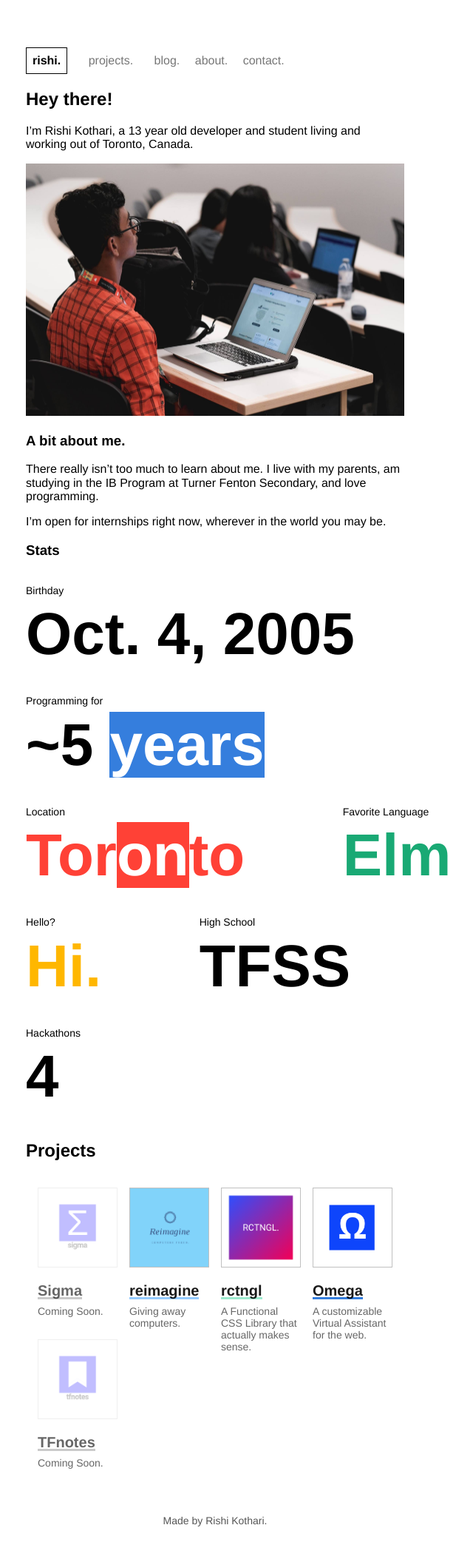
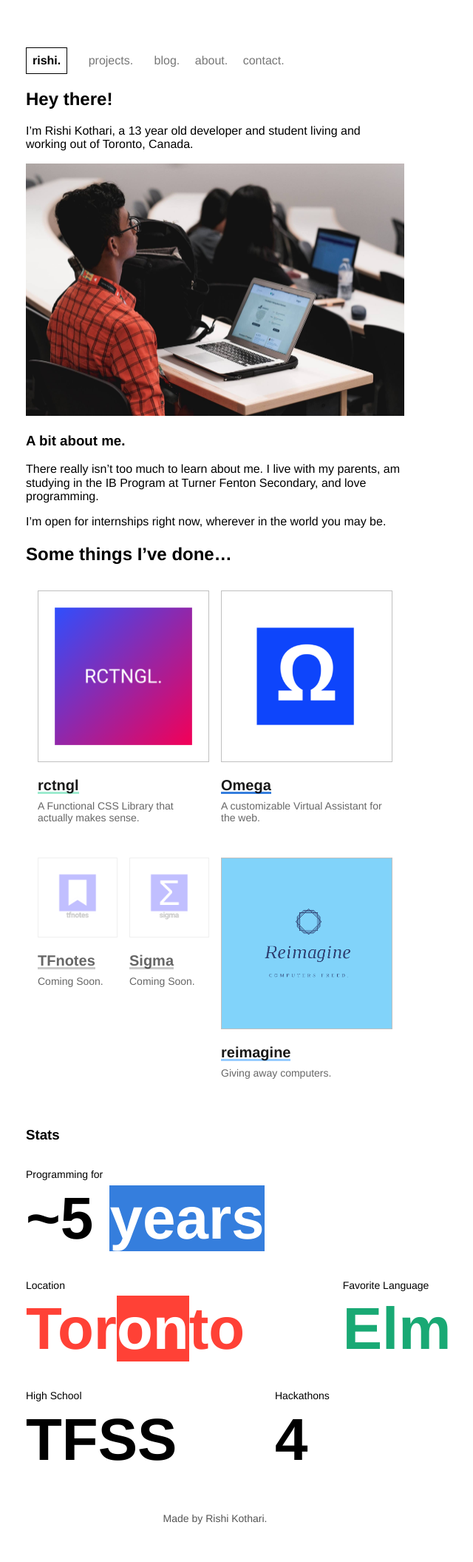
Before and after one commit to rishiosaur/rishiosaur.github.io, a Jekyll site: the page built from index.md, in a window 1280 px wide. Shown: the whole page at 74% size, without its empty margins (349-989 px from the left). Built offline with Jekyll 4.4.1, drawn with Linux system fonts in a browser that asks for light colours.

Commit message:
Redesign

```diff
--- a/_layouts/default.html
+++ b/_layouts/default.html
@@ -49,12 +49,9 @@
       background-size: 4px 50px;
 	}
 	.border-down {
-		background:
-        linear-gradient(to bottom, var(--theme) 0%,
-        var(--theme) 100%);
-      background-position: 0 105%;
-      background-repeat: repeat-x;
-      background-size: 4px 4px;
+		background: linear-gradient(to bottom, var(--theme) 0%,
+		var(--theme) 100%) repeat-x 0 105%;
+		background-size: 4px 4px;
       text-decoration: none;
       transition-timing-function: ease-in-out;
       transition: background-size .2s;;
--- a/_layouts/otherpage.html
+++ b/_layouts/otherpage.html
@@ -116,9 +116,11 @@ max-width:initial;
   <footer class="pv4 ph3 ph5-m ph6-l mid-gray lh-copy">
 
     <div class="tc pb3">
-      <a class="link black hover-blue ba pa2 b f6 f5-ns dib mr3" href="/" title="Home">rishi.</a>
+      <a class="link black hover-blue ba pa2 b f6 f5-ns dib mr3 offset" href="/" title="Home">rishi.</a>
       <a class="link gray hover-light-green pa2 f6 f5-ns dib mr3" href="/projects" title="Home">projects.</a>
       <a class="link gray hover-green    f6 f5-ns dib mr3" href="/blog" title="About">blog.</a>
+      <a class="link gray hover-light-purple f6 f5-ns dib mr3" href="/about" title="Store">about.</a>
+      <a class="link gray hover-light-blue f6 f5-ns dib" href="/contact" title="Contact">contact.</a>
     </div>
   </footer>
   <script src="https://unpkg.com/aos@next/dist/aos.js"></script>
--- a/_layouts/post.html
+++ b/_layouts/post.html
@@ -66,9 +66,11 @@
   <footer class="pv4 ph3 ph5-m ph6-l mid-gray lh-copy">
 
     <div class="tc pb3">
-      <a class="link black hover-blue ba pa2 b f6 f5-ns dib mr3" href="/" title="Home">rishi.</a>
+      <a class="link black hover-blue ba pa2 b f6 f5-ns dib mr3 offset" href="/" title="Home">rishi.</a>
       <a class="link gray hover-light-green pa2 f6 f5-ns dib mr3" href="/projects" title="Home">projects.</a>
       <a class="link gray hover-green    f6 f5-ns dib mr3" href="/blog" title="About">blog.</a>
+      <a class="link gray hover-light-purple f6 f5-ns dib mr3" href="/about" title="Store">about.</a>
+      <a class="link gray hover-light-blue f6 f5-ns dib" href="/contact" title="Contact">contact.</a>>
     </div>
   </footer>
 </body>
--- a/_layouts/project.html
+++ b/_layouts/project.html
@@ -98,9 +98,11 @@
   <footer class="pv4 ph3 ph5-m ph6-l mid-gray lh-copy">
 
     <div class="tc pb3">
-      <a class="link black hover-blue ba pa2 b f6 f5-ns dib mr3" href="/" title="Home">rishi.</a>
+      <a class="link black hover-blue ba pa2 b f6 f5-ns dib mr3 offset" href="/" title="Home">rishi.</a>
       <a class="link gray hover-light-green pa2 f6 f5-ns dib mr3" href="/projects" title="Home">projects.</a>
       <a class="link gray hover-green    f6 f5-ns dib mr3" href="/blog" title="About">blog.</a>
+      <a class="link gray hover-light-purple f6 f5-ns dib mr3" href="/about" title="Store">about.</a>
+      <a class="link gray hover-light-blue f6 f5-ns dib" href="/contact" title="Contact">contact.</a>
     </div>
   </footer>
 </body>
--- a/index.md
+++ b/index.md
@@ -30,49 +30,14 @@ If you have any trivial questions, have them answered here!
 
 I got into programming when I was around 8, and I fell in love with it. Solving problems has always been a **strength** of mine,
 {:/comment}
-### Stats
-{: data-aos="fade-in"}
-<article class="nr7-l" data-name="slab-stat-large">
-  <div class="cf">
-    <dl class="db dib-l w-auto-l lh-title mr6-l" data-aos="fade-in">
-      <dd class="f6 fw4 ml0">Birthday</dd>
-      <dd class="f2 f-subheadline-l fw6 ml0">Oct. 4, 2005</dd>
-    </dl>
-    <dl class="db dib-l w-auto-l lh-title mr6-l" data-aos="fade-up">
-      <dd class="f6 fw4 ml0">Programming for</dd>
-      <dd class="f2 f-subheadline-l fw6 ml0">~5 <span class="bg-blue white">years</span></dd>
-    </dl>
-    <dl class="db dib-l w-auto-l lh-title mr6-l" data-aos="zoom-in">
-      <dd class="f6 fw4 ml0">Location</dd>
-      <dd class="f2 f-subheadline-l fw6 ml0"><span class="red">Tor</span><span class="bg-red white">on</span><span class="red">to</span></dd>
-    </dl>
-    <dl class="db dib-l w-auto-l lh-title mr6-l" data-aos="fade-in">
-      <dd class="f6 fw4 ml0">Favorite Language</dd>
-      <dd class="f2 f-subheadline-l fw6 ml0  green">Elm</dd>
-    </dl>
-    <dl class="db dib-l w-auto-l lh-title mr6-l" data-aos="zoom-out">
-      <dd class="f6 fw4 ml0">Hello?</dd>
-      <dd class="f2 f-subheadline-l fw6 ml0 gold">Hi.</dd>
-    </dl>
-    <a class="link hover-blue pointer black" href="https://schools.peelschools.org/sec/turnerfenton/Pages/default.aspx"><dl class="db dib-l w-auto-l lh-title mr6-l" data-aos="fade-left">
-      <dd class="f6 fw4 ml0">High School</dd>
-      <dd class="f2 f-subheadline-l fw6 ml0">TFSS</dd>
-    </dl></a>
-    <dl class="db dib-l w-auto-l lh-title mr6-l" data-aos="zoom-in">
-      <dd class="f6 fw4 ml0">Hackathons</dd>
-      <dd class="f2 f-subheadline-l fw6 ml0">4</dd>
-    </dl>
-  </div>
-</article>
 
-## Projects
-{: data-aos="zoom-in"}
+## Some things I've done...
 <section class="cf w-100 pa2-ns">
   {% for project in site.projects %}
   {% if project.coming %}
-  <article class="fr w-100 w-50-m  w-25-ns pa2-ns" data-aos="fade-right">
+  <article class="fr w-100 w-50-m  w-25-ns pa2-ns" data-aos="zoom-in">
   {% else %}
-  <article class="fr w-100 w-50-m  w-25-ns pa2-ns pointer" data-aos="fade-right">
+  <article class="fr w-100 w-50-m  w-50-ns pa2-ns pointer" data-aos="zoom-in">
   {% endif %}
   {% unless project.coming %}
   <a href="{{ project.url }}" class="ph2 ph0-ns pb3 link db dim">
@@ -96,10 +61,10 @@ I got into programming when I was around 8, and I fell in love with it. Solving
     </div>
     {% endif %}
     {% if project.coming %}
-      <h3 class="f5 f4-ns mb0 black-60 border-down dib" data-aos="fade-left" style="--theme:#cacaca">{{ project.title }}</h3>
+      <h3 class="f5 f4-ns mb0 black-60 border-down dib" data-aos="zoom-in" style="--theme:#cacaca">{{ project.title }}</h3>
         <h3 class="f6 f5 fw4 mt2 black-60" data-aos="fade-right">Coming Soon.</h3>
     {% else %}
-      <h3 class="f5 f4-ns mb0 black-90 border-down dib" data-aos="fade-left" style="--theme:{{project.theme}}">{{ project.title }}</h3>
+      <h3 class="f5 f4-ns mb0 black-90 border-down dib" data-aos="zoom-in" style="--theme:{{project.theme}}">{{ project.title }}</h3>
       {% if project.description-home %}
         <h3 class="f6 f5 fw4 mt2 black-60" data-aos="fade-right">{{ project.description-home }}</h3>
       {% else %}
@@ -112,4 +77,30 @@ I got into programming when I was around 8, and I fell in love with it. Solving
   </article>
 
   {% endfor %}
+
 </section>
+
+### Stats
+{: data-aos="fade-in"}
+<article class="nr7-l" data-name="slab-stat-large">
+  <div class="cf">
+    <dl class="db dib-l w-auto-l lh-title mr6-l" data-aos="fade-up">
+      <dd class="f6 fw4 ml0">Programming for</dd>
+      <dd class="f2 f-subheadline-l fw6 ml0">~5 <span class="bg-blue white">years</span></dd>
+    </dl>
+    <dl class="db dib-l w-auto-l lh-title mr6-l" data-aos="zoom-in">
+      <dd class="f6 fw4 ml0">Location</dd>
+      <dd class="f2 f-subheadline-l fw6 ml0"><span class="red">Tor</span><span class="bg-red white">on</span><span class="red">to</span></dd>
+    </dl>
+    <dl class="db dib-l w-auto-l lh-title mr6-l" data-aos="fade-in">
+      <dd class="f6 fw4 ml0">Favorite Language</dd>
+      <dd class="f2 f-subheadline-l fw6 ml0  green">Elm</dd>
+    </dl>
+    <a class="link hover-blue pointer black" href="https://schools.peelschools.org/sec/turnerfenton/Pages/default.aspx"><dl class="db dib-l w-auto-l lh-title mr6-l" data-aos="fade-left">
+      <dd class="f6 fw4 ml0">High School</dd>
+      <dd class="f2 f-subheadline-l fw6 ml0">TFSS</dd>
+    </dl></a>
+    <dl class="db dib-l w-auto-l lh-title mr6-l" data-aos="zoom-in">
+      <dd class="f6 fw4 ml0">Hackathons</dd>
+      <dd class="f2 f-subheadline-l fw6 ml0">4</dd>
+    </dl>
```
Also changed, not shown: contact/index.md (+1 -1 lines), 1 other file.
